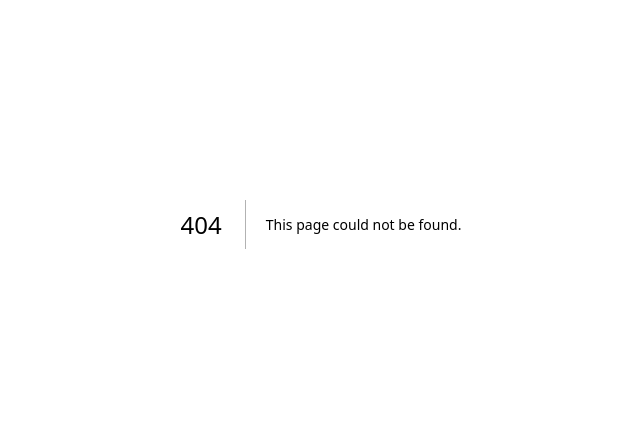
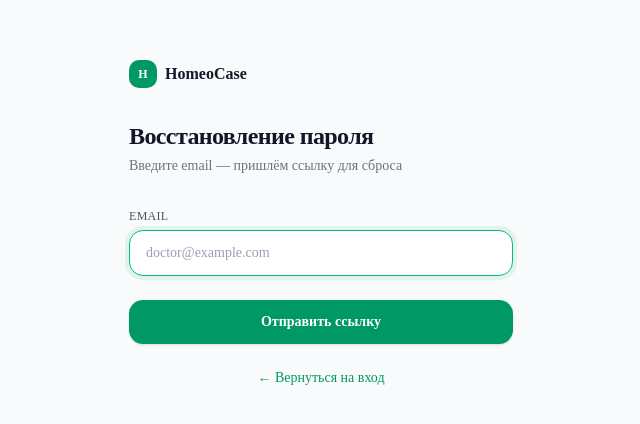
Before and after one commit to A3APT777/Similia, a Next.js app: page /forgot-password in a window 1280 px wide. Before the commit this address had no page. Shown: the part 176-600 px from the top of the page, without its empty margins (319-959 px from the left). Built offline with nearby package versions, Linux system fonts and the light colour scheme.

Commit message:
Восстановление пароля, обработка ошибок в анкете

```diff
--- a/package.json
+++ b/package.json
@@ -1,5 +1,5 @@
 {
-  "name": "casebook",
+  "name": "homeocase",
   "version": "0.1.0",
   "private": true,
   "scripts": {
--- /dev/null
+++ b/src/app/auth/reset-password/page.tsx
@@ -0,0 +1,114 @@
+'use client'
+
+import { useState, useEffect } from 'react'
+import { useRouter } from 'next/navigation'
+import { createClient } from '@/lib/supabase/client'
+
+export default function ResetPasswordPage() {
+  const router = useRouter()
+  const [password, setPassword] = useState('')
+  const [confirm, setConfirm] = useState('')
+  const [loading, setLoading] = useState(false)
+  const [error, setError] = useState('')
+  const [ready, setReady] = useState(false)
+
+  useEffect(() => {
+    // Supabase вставляет токен в hash URL — ждём пока он обработается
+    const supabase = createClient()
+    supabase.auth.onAuthStateChange((event) => {
+      if (event === 'PASSWORD_RECOVERY') setReady(true)
+    })
+  }, [])
+
+  async function handleSubmit(e: React.FormEvent) {
+    e.preventDefault()
+    if (password !== confirm) {
+      setError('Пароли не совпадают')
+      return
+    }
+    if (password.length < 6) {
+      setError('Пароль должен быть не менее 6 символов')
+      return
+    }
+
+    setLoading(true)
+    setError('')
+
+    const supabase = createClient()
+    const { error } = await supabase.auth.updateUser({ password })
+
+    if (error) {
+      setError('Не удалось обновить пароль. Попробуйте ещё раз.')
+      setLoading(false)
+      return
+    }
+
+    router.push('/dashboard')
+  }
+
+  if (!ready) {
+    return (
+      <div className="min-h-screen flex items-center justify-center bg-gray-50 px-6">
+        <div className="text-center">
+          <div className="w-8 h-8 border-2 border-emerald-500 border-t-transparent rounded-full animate-spin mx-auto mb-4" />
+          <p className="text-sm text-gray-500">Проверяем ссылку...</p>
+        </div>
+      </div>
+    )
+  }
+
+  return (
+    <div className="min-h-screen flex items-center justify-center bg-gray-50 px-6">
+      <div className="w-full max-w-sm">
+        <div className="flex items-center gap-2 mb-8">
+          <div className="w-7 h-7 rounded-lg bg-emerald-600 flex items-center justify-center font-bold text-white text-xs">H</div>
+          <span className="font-semibold text-gray-900">HomeoCase</span>
+        </div>
+
+        <h1 className="text-2xl font-bold text-gray-900 tracking-tight mb-1">Новый пароль</h1>
+        <p className="text-gray-500 text-sm mb-8">Придумайте надёжный пароль</p>
+
+        <form onSubmit={handleSubmit} className="space-y-4">
+          <div>
+            <label className="block text-xs font-medium text-gray-600 mb-1.5 uppercase tracking-wide">Новый пароль</label>
+            <input
+              type="password"
+              value={password}
+              onChange={e => setPassword(e.target.value)}
+              required
+              autoFocus
+              placeholder="Минимум 6 символов"
+              className="w-full bg-white border border-gray-200 rounded-xl px-4 py-3 text-sm text-gray-900 placeholder-gray-400 focus:outline-none focus:border-emerald-500 focus:ring-4 focus:ring-emerald-500/10 transition-all"
+            />
+          </div>
+
+          <div>
+            <label className="block text-xs font-medium text-gray-600 mb-1.5 uppercase tracking-wide">Повторите пароль</label>
+            <input
+              type="password"
+              value={confirm}
+              onChange={e => setConfirm(e.target.value)}
+              required
+              placeholder="••••••••"
+              className="w-full bg-white border border-gray-200 rounded-xl px-4 py-3 text-sm text-gray-900 placeholder-gray-400 focus:outline-none focus:border-emerald-500 focus:ring-4 focus:ring-emerald-500/10 transition-all"
+            />
+          </div>
+
+          {error && (
+            <div className="bg-red-50 border border-red-100 rounded-xl px-4 py-3">
+              <p className="text-red-600 text-sm">{error}</p>
+            </div>
+          )}
+
+          <button
+            type="submit"
+            disabled={loading}
+            className="w-full bg-emerald-600 text-white rounded-xl py-3 text-sm font-semibold hover:bg-emerald-700 disabled:opacity-50 transition-all shadow-sm mt-2"
+          >
+            {loading ? 'Сохраняю...' : 'Сохранить пароль'}
+          </button>
+        </form>
+      </div>
+    </div>
+  )
+}
--- /dev/null
+++ b/src/app/forgot-password/page.tsx
@@ -0,0 +1,103 @@
+'use client'
+
+import { useState } from 'react'
+import Link from 'next/link'
+import { createClient } from '@/lib/supabase/client'
+
+export default function ForgotPasswordPage() {
+  const [email, setEmail] = useState('')
+  const [loading, setLoading] = useState(false)
+  const [sent, setSent] = useState(false)
+  const [error, setError] = useState('')
+
+  async function handleSubmit(e: React.FormEvent) {
+    e.preventDefault()
+    setLoading(true)
+    setError('')
+
+    const supabase = createClient()
+    const { error } = await supabase.auth.resetPasswordForEmail(email, {
+      redirectTo: `${window.location.origin}/auth/reset-password`,
+    })
+
+    if (error) {
+      setError('Не удалось отправить письмо. Проверьте email.')
+      setLoading(false)
+      return
+    }
+
+    setSent(true)
+    setLoading(false)
+  }
+
+  if (sent) {
+    return (
+      <div className="min-h-screen flex items-center justify-center bg-gray-50 px-6">
+        <div className="w-full max-w-sm text-center">
+          <div className="w-14 h-14 rounded-2xl bg-emerald-100 flex items-center justify-center mx-auto mb-5">
+            <svg className="w-7 h-7 text-emerald-600" fill="none" viewBox="0 0 24 24" stroke="currentColor" strokeWidth={1.5}>
+              <path strokeLinecap="round" strokeLinejoin="round" d="M21.75 6.75v10.5a2.25 2.25 0 01-2.25 2.25h-15a2.25 2.25 0 01-2.25-2.25V6.75m19.5 0A2.25 2.25 0 0019.5 4.5h-15a2.25 2.25 0 00-2.25 2.25m19.5 0v.243a2.25 2.25 0 01-1.07 1.916l-7.5 4.615a2.25 2.25 0 01-2.36 0L3.32 8.91a2.25 2.25 0 01-1.07-1.916V6.75" />
+            </svg>
+          </div>
+          <h1 className="text-xl font-bold text-gray-900 mb-2">Письмо отправлено</h1>
+          <p className="text-sm text-gray-500 leading-relaxed">
+            Проверьте почту <span className="font-medium text-gray-700">{email}</span> — там ссылка для сброса пароля.
+          </p>
+          <p className="text-xs text-gray-400 mt-3">Не пришло? Проверьте папку «Спам»</p>
+          <Link href="/login" className="mt-6 inline-block text-sm text-emerald-600 hover:text-emerald-700 font-medium">
+            ← Вернуться на вход
+          </Link>
+        </div>
+      </div>
+    )
+  }
+
+  return (
+    <div className="min-h-screen flex items-center justify-center bg-gray-50 px-6">
+      <div className="w-full max-w-sm">
+        <div className="flex items-center gap-2 mb-8">
+          <div className="w-7 h-7 rounded-lg bg-emerald-600 flex items-center justify-center font-bold text-white text-xs">H</div>
+          <span className="font-semibold text-gray-900">HomeoCase</span>
+        </div>
+
+        <h1 className="text-2xl font-bold text-gray-900 tracking-tight mb-1">Восстановление пароля</h1>
+        <p className="text-gray-500 text-sm mb-8">Введите email — пришлём ссылку для сброса</p>
+
+        <form onSubmit={handleSubmit} className="space-y-4">
+          <div>
+            <label className="block text-xs font-medium text-gray-600 mb-1.5 uppercase tracking-wide">Email</label>
+            <input
+              type="email"
+              value={email}
+              onChange={e => setEmail(e.target.value)}
+              required
+              autoFocus
+              placeholder="doctor@example.com"
+              className="w-full bg-white border border-gray-200 rounded-xl px-4 py-3 text-sm text-gray-900 placeholder-gray-400 focus:outline-none focus:border-emerald-500 focus:ring-4 focus:ring-emerald-500/10 transition-all"
+            />
+          </div>
+
+          {error && (
+            <div className="bg-red-50 border border-red-100 rounded-xl px-4 py-3">
+              <p className="text-red-600 text-sm">{error}</p>
+            </div>
+          )}
+
+          <button
+            type="submit"
+            disabled={loading}
+            className="w-full bg-emerald-600 text-white rounded-xl py-3 text-sm font-semibold hover:bg-emerald-700 disabled:opacity-50 transition-all shadow-sm mt-2"
+          >
+            {loading ? 'Отправляю...' : 'Отправить ссылку'}
+          </button>
+        </form>
+
+        <p className="mt-6 text-sm text-gray-400 text-center">
+          <Link href="/login" className="text-emerald-600 hover:text-emerald-700 font-medium">
+            ← Вернуться на вход
+          </Link>
+        </p>
+      </div>
+    </div>
+  )
+}
--- a/src/app/intake/[token]/IntakeForm.tsx
+++ b/src/app/intake/[token]/IntakeForm.tsx
@@ -449,6 +449,7 @@ export default function IntakeForm({ token, patientName, type }: Props) {
   const [answers, setAnswers] = useState<IntakeAnswers>({})
   const [submitting, setSubmitting] = useState(false)
   const [done, setDone] = useState(false)
+  const [submitError, setSubmitError] = useState('')
 
   const totalSteps = STEPS.length
   const currentStep = STEPS[step]
@@ -468,9 +469,15 @@ export default function IntakeForm({ token, patientName, type }: Props) {
       window.scrollTo({ top: 0, behavior: 'smooth' })
     } else {
       setSubmitting(true)
-      await submitIntake(token, answers)
-      setSubmitting(false)
-      setDone(true)
+      setSubmitError('')
+      try {
+        await submitIntake(token, answers)
+        setDone(true)
+      } catch {
+        setSubmitError('Не удалось отправить анкету. Проверьте соединение и попробуйте ещё раз.')
+      } finally {
+        setSubmitting(false)
+      }
     }
   }
 
@@ -658,7 +665,12 @@ export default function IntakeForm({ token, patientName, type }: Props) {
 
       {/* Кнопка внизу */}
       <div className="fixed bottom-0 left-0 right-0 bg-white border-t border-gray-100 px-4 py-4">
-        <div className="max-w-lg mx-auto">
+        <div className="max-w-lg mx-auto space-y-3">
+          {submitError && (
+            <div className="bg-red-50 border border-red-200 rounded-xl px-4 py-3">
+              <p className="text-sm text-red-600">{submitError}</p>
+            </div>
+          )}
           <button
             onClick={handleNext}
             disabled={!canProceed() || submitting}
--- a/src/app/login/page.tsx
+++ b/src/app/login/page.tsx
@@ -97,7 +97,12 @@ export default function LoginPage() {
             </div>
 
             <div>
-              <label className="block text-xs font-medium text-gray-600 mb-1.5 uppercase tracking-wide">Пароль</label>
+              <div className="flex items-center justify-between mb-1.5">
+                <label className="block text-xs font-medium text-gray-600 uppercase tracking-wide">Пароль</label>
+                <Link href="/forgot-password" className="text-xs text-emerald-600 hover:text-emerald-700">
+                  Забыли пароль?
+                </Link>
+              </div>
               <input
                 type="password"
                 value={password}
```
Also changed, not shown: 1 other file (tests, documents, lock files or other folders).
